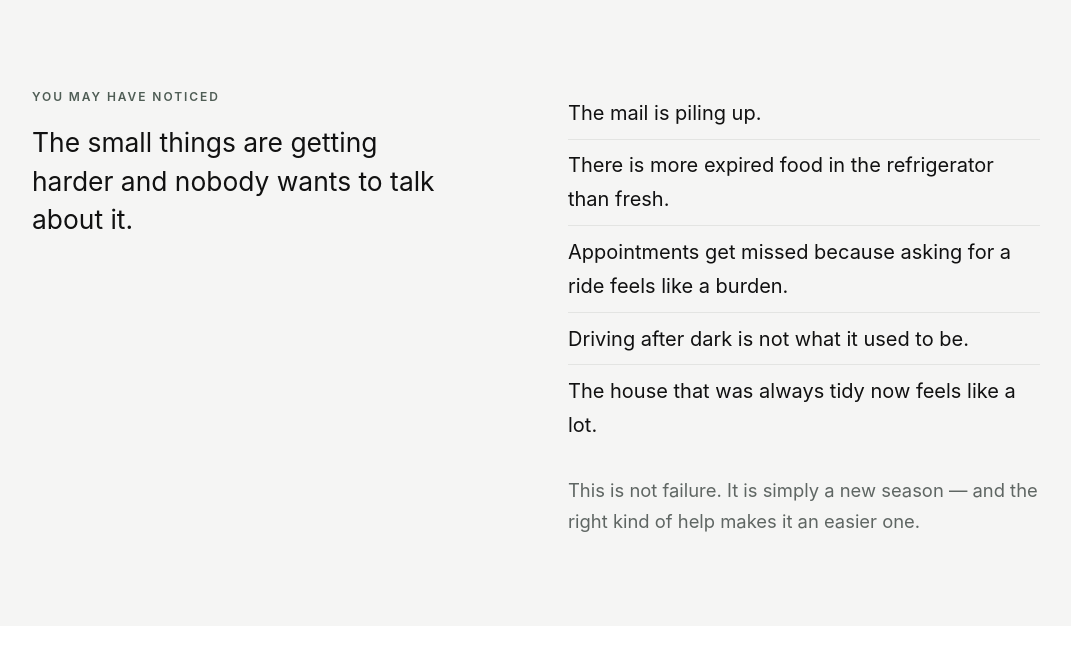
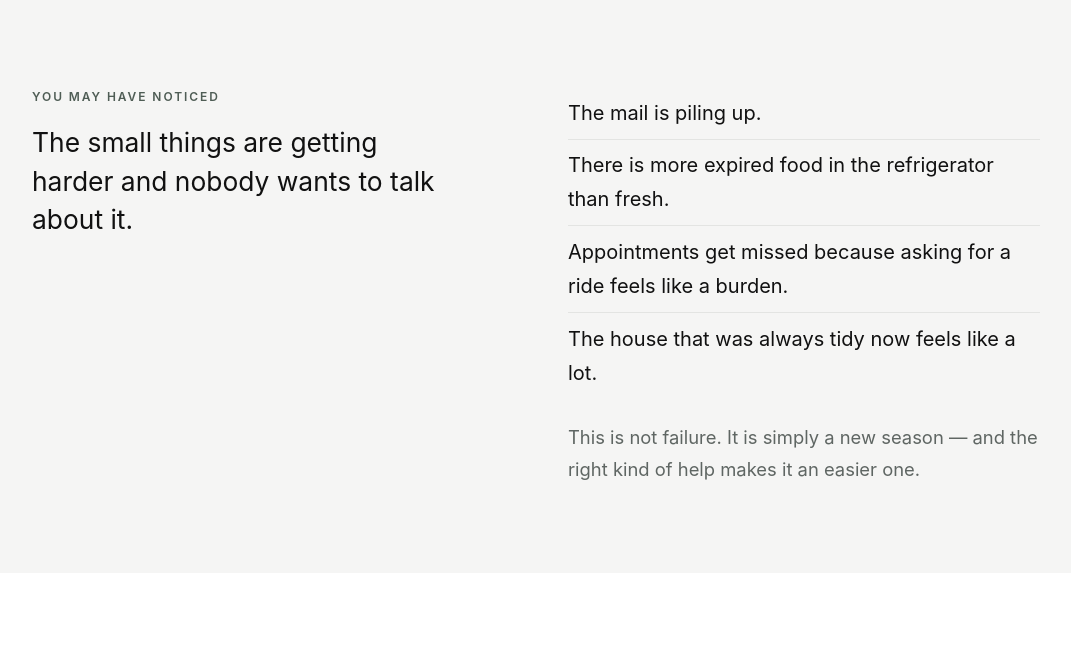
Before and after one commit to BillBrieferServer/seasons, a FastAPI app: page /preview in a window 1280 px wide. Shown: the part 1123-1787 px from the top of the page, without its empty margins (104-1175 px from the left). Run offline with FastAPI, Linux system fonts and the light colour scheme; parts of the project's set-up code (start-up, migrations or seed data) failed here and were passed over; some libraries are stand-ins or nearby versions.

Commit message:
Remove driving-after-dark line from home

```diff
--- a/app/templates/public/home.html
+++ b/app/templates/public/home.html
@@ -45,7 +45,6 @@
         <li>The mail is piling up.</li>
         <li>There is more expired food in the refrigerator than fresh.</li>
         <li>Appointments get missed because asking for a ride feels like a burden.</li>
-        <li>Driving after dark is not what it used to be.</li>
         <li>The house that was always tidy now feels like a lot.</li>
       </ul>
       <p style="margin-top:1.5rem" class="lead">This is not failure. It is simply a new season &mdash;
```
